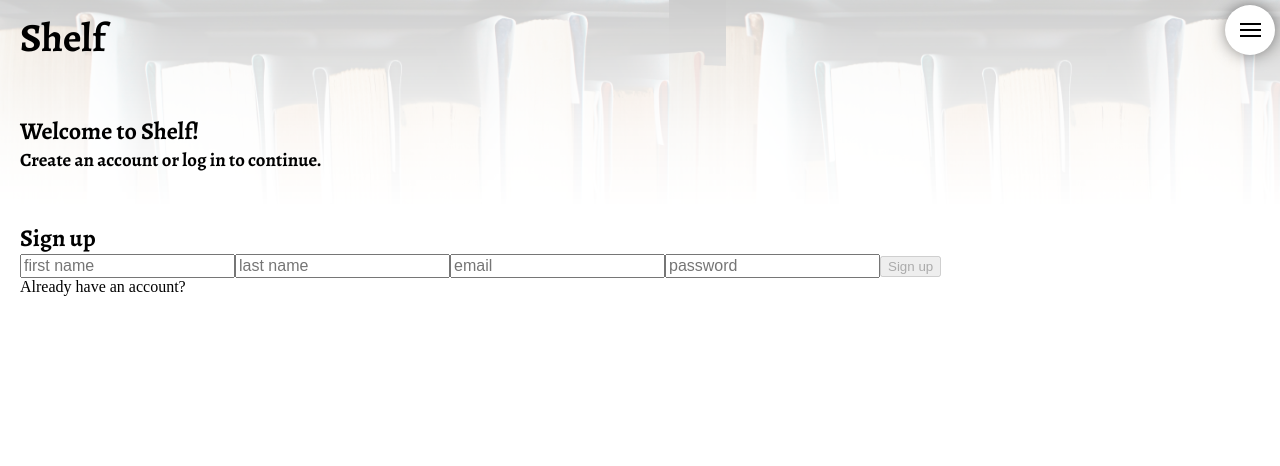
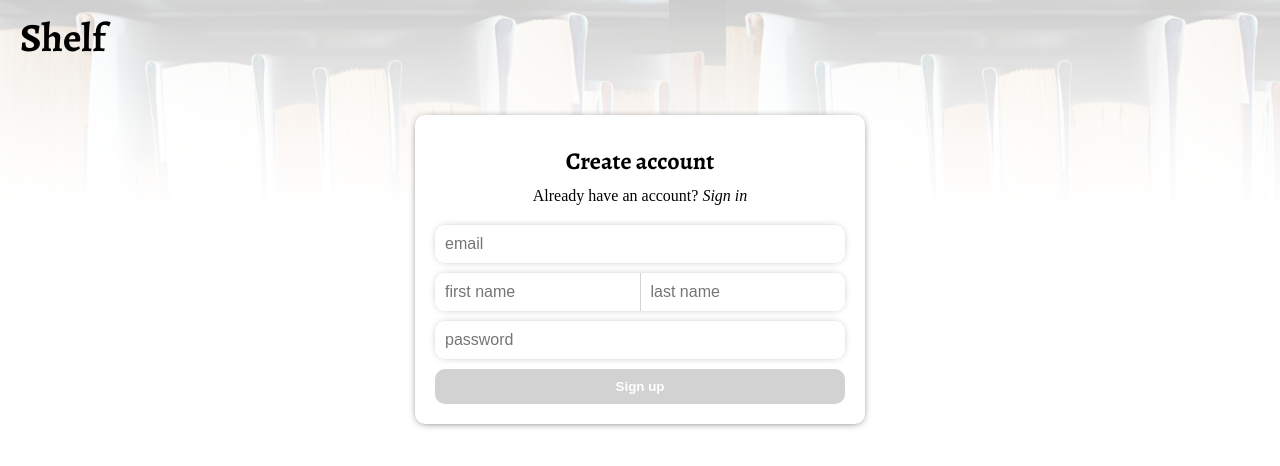
Before and after one commit to nikkistorme/shelf, a Vue app: page /login in a window 1280 px wide. Shown: the top 466 px of the page. Built offline with nearby package versions, Linux system fonts and the light colour scheme; no server answers; what vue-resource would draw is missing.

Commit message:
WIP new login/signup form

```diff
--- a/src/components/Header.vue
+++ b/src/components/Header.vue
@@ -1,7 +1,11 @@
 <template>
   <header>
-    <h1>Shelf</h1>
-    <div class="hamburger-circle" :class="{ expanded: showNav }">
+    <h1 @click="test">Shelf</h1>
+    <div
+      class="hamburger-circle"
+      :class="{ expanded: showNav }"
+      v-if="userProfile.name"
+    >
       <div class="hamburger" @click="changeNav">
         <div></div>
         <div></div>
@@ -31,15 +35,18 @@ import { mapMutations } from "vuex";
 
 export default {
   computed: {
-    ...mapGetters(["showNav"])
+    ...mapGetters(["showNav", "userProfile"])
   },
   methods: {
     ...mapMutations(["changeNav"]),
     openNav() {
       this.$store.commit("changeNav");
+    },
+    test() {
+      console.log(this.userProfile);
     }
   }
-}
+};
 </script>
 
 <style lang="scss">
--- a/src/components/Login.vue
+++ b/src/components/Login.vue
@@ -1,23 +1,22 @@
 <template>
   <section class="section-with-margin">
-    <div class="header">
-      <h2>Welcome to Shelf!</h2>
-      <h3>Create an account or log in to continue.</h3>
-    </div>
-    <form class="login" v-on:submit.prevent="login" v-if="showLoginForm">
-      <h2>Login</h2>
-      <input type="email" placeholder="email" v-model="loginForm.email" />
+    <div class="account_card">
+      <h2>{{ !showLoginForm ? "Create account" : "Sign in" }}</h2>
+      <p>
+        <span v-if="!showLoginForm">Already have an account?</span>
+        <i @click="showLoginForm = !showLoginForm">
+          {{ showLoginForm ? "Create account" : "Sign in" }}
+        </i>
+      </p>
+      <form class="account_form" v-on:submit.prevent="submitForm">
+        <div class="signup" v-if="!showLoginForm">
           <input
-        type="password"
-        placeholder="password"
-        v-model="loginForm.password"
+            class="input"
+            type="email"
+            placeholder="email"
+            v-model="signupForm.email"
           />
-      <button type="submit" :disabled="!loginForm.email || !loginForm.password">
-        Login
-      </button>
-    </form>
-    <form class="sign-up" v-on:submit.prevent="signUp" v-else>
-      <h2>Sign up</h2>
+          <div class="compound_input">
             <input
               type="text"
               placeholder="first name"
@@ -28,8 +27,9 @@
               placeholder="last name"
               v-model="signupForm.lastName"
             />
-      <input type="email" placeholder="email" v-model="signupForm.email" />
+          </div>
           <input
+            class="input"
             type="password"
             placeholder="password"
             v-model="signupForm.password"
@@ -46,17 +46,33 @@
               !signupForm.lastName">
             Sign up
           </button>
+        </div>
+        <div class="login" v-if="showLoginForm">
+          <input
+            class="input"
+            type="email"
+            placeholder="email"
+            v-model="loginForm.email"
+          />
+          <input
+            class="input"
+            type="password"
+            placeholder="password"
+            v-model="loginForm.password"
+          />
+          <button
+            type="submit"
+            :disabled="!loginForm.email || !loginForm.password"
+          >
+            Login
+          </button>
+        </div>
       </form>
-    <a @click="showLoginForm = !showLoginForm">{{
-      showLoginForm ? "Create account" : "Already have an account?"
-    }}</a>
+    </div>
   </section>
 </template>
 
 <script>
-// import { mapGetters } from "vuex";
-
-// add more to this page
 export default {
   data() {
     return {
@@ -74,7 +90,17 @@ export default {
     };
   },
   methods: {
-    signUp() {
+    submitForm() {
+      if (this.showLoginForm) {
+        const user = {
+          email: this.loginForm.email,
+          password: this.loginForm.password
+        };
+        console.log("user", user);
+        this.$store.dispatch("signInAction", user).then(() => {
+          this.$router.push("./read");
+        });
+      } else {
         const user = {
           name: `${this.signupForm.firstName} ${this.signupForm.lastName}`,
           email: this.signupForm.email,
@@ -83,22 +109,76 @@ export default {
         this.$store.dispatch("signUpAction", user).then(() => {
           this.$router.push("./read");
         });
-    },
-    login() {
-      const user = {
-        email: this.loginForm.email,
-        password: this.loginForm.password
-      };
-      this.$store.dispatch("signInAction", user).then(() => {
-        this.$router.push("./read");
-      });
+      }
     }
   }
 };
 </script>
 
 <style lang="scss">
-.header {
-  margin-bottom: 50px;
+.account_card {
+  align-self: center;
+  display: flex;
+  flex-direction: column;
+  align-items: center;
+  max-width: 450px;
+  padding: 2rem;
+  border-radius: 10px;
+  background-color: white;
+  box-shadow: black 0px 1px 10px -4px;
+  > * {
+    margin-top: 1rem;
+  }
+}
+.account_form {
+  width: 100%;
+  .signup,
+  .login {
+    display: flex;
+    flex-direction: column;
+  }
+  button {
+    padding: 1rem;
+    border: none;
+    border-radius: 10px;
+    margin-top: 1rem;
+    font-weight: bold;
+    color: white;
+    background-color: #000;
+    outline: 0;
+    cursor: pointer;
+    &:disabled {
+      background-color: #d2d2d2;
+      pointer-events: none;
+    }
+  }
+}
+.input {
+  padding: 1rem;
+  border: none;
+  border-radius: 10px;
+  margin-top: 1rem;
+  outline: none;
+  box-shadow: grey 0px 0px 10px -4px;
+}
+.compound_input {
+  margin-top: 1rem;
+  display: flex;
+  box-shadow: grey 0px 0px 10px -4px;
+  border-radius: 10px;
+  overflow: hidden;
+  input {
+    flex: 1;
+    width: 50%;
+    border: none;
+    outline: none;
+    padding: 1rem;
+    &:nth-child(n + 2) {
+      border-left: 1px #d2d2d2 solid;
+    }
+    &:input:placeholder-shown {
+      background-color: grey;
+    }
+  }
 }
 </style>
--- /dev/null
+++ b/src/old-App.vue
@@ -0,0 +1,159 @@
+<template>
+  <div class="nav-and-main-container">
+    <!-- <Nav /> -->
+    <img
+      src="./assets/shelf-header-1.png"
+      alt="row of books"
+      class="background-image"
+    />
+    <div :class="[{ nav_open: showNav }]" class="main-container">
+      <router-view />
+    </div>
+  </div>
+</template>
+
+<script>
+import { mapGetters } from "vuex";
+// import Nav from "./components/Nav.vue";
+
+const getTodayISO = () => {
+  let today = new Date();
+  today.setHours(0, 0, 0, 0);
+  const y = today.getFullYear();
+  const m = today.getMonth() + 1;
+  const d = today.getDate();
+  today = `${y}-${m <= 9 ? "0" + m : m}-${d <= 9 ? "0" + d : d}`;
+  return today;
+};
+
+export default {
+  // components: {
+  //   Nav
+  // },
+  computed: {
+    ...mapGetters(["userProfile", "showNav"])
+  },
+  watch: {
+    userProfile: function(newUser) {
+      const userClone = JSON.stringify(newUser);
+      let userShelves = this.userProfile.shelves;
+      for (let i = 0; i < userShelves.length; i++) {
+        for (let j = 0; j < userShelves[i].volumes.length; j++) {
+          // eslint-disable-next-line prettier/prettier
+          let lastUpdatedGoalProgress = userShelves[i].volumes[j].goalToday;
+          let todayDate = getTodayISO();
+          console.log("todayDate", todayDate);
+          if (lastUpdatedGoalProgress.date !== todayDate) {
+            console.log("goalToday is different from todayDate");
+            userShelves[i].volumes[j].goalToday.date = todayDate;
+            // eslint-disable-next-line prettier/prettier
+            userShelves[i].volumes[j].goalToday.page = userShelves[i].volumes[j].currentPage;
+            console.log(
+              `updated goalToday.date for ${userShelves[i].volumes[j].name}`
+            );
+          } else if (
+            lastUpdatedGoalProgress.page > userShelves[i].volumes[j].currentPage
+          ) {
+            // eslint-disable-next-line prettier/prettier
+            userShelves[i].volumes[j].goalToday.page = userShelves[i].volumes[j].currentPage;
+            console.log(
+              `updated goalToday.page for ${this.userProfile.shelves[i].volumes[j].name}`
+            );
+          }
+        }
+      }
+      console.log("update shelf info?", userClone !== JSON.stringify(newUser));
+      if (userClone !== JSON.stringify(newUser)) {
+        this.$store.dispatch("updateShelves");
+      }
+    }
+  }
+};
+</script>
+
+<style lang="scss">
+* {
+  box-sizing: border-box;
+}
+html {
+  height: -webkit-fill-available;
+  font-size: 10px;
+}
+body {
+  height: 100vh;
+  height: -webkit-fill-available;
+  margin: 0;
+  font-family: "Cabin", sans-serif;
+  font-size: 1.6rem;
+  background: #fff;
+  overflow: hidden;
+}
+h1,
+h2,
+h3,
+h4 {
+  font-family: "Roboto", sans-serif;
+  margin: 0;
+}
+input {
+  font-size: 16px;
+}
+p {
+  margin: 0;
+}
+/* .nav-and-main-container {
+  display: flex;
+  flex-direction: column;
+  height: 100%;
+  @media (min-width: 768px) {
+    display: block;
+  }
+  .nav-container {
+    order: 2;
+  }
+} */
+.background-image {
+  position: absolute;
+}
+.main-container {
+  position: relative;
+  z-index: 1;
+  transition: margin-left 0.5s;
+  height: 91vh;
+  height: -webkit-calc(100vh - 50px);
+  height: -moz-calc(100vh - 50px);
+  height: calc(100vh - 50px);
+  margin-bottom: 50px;
+  /* flex: 1; */
+  overflow: hidden;
+  @media (min-width: 768px) {
+    margin-left: 50px;
+    height: 100vh;
+  }
+  .section-with-margin {
+    height: 100%;
+    padding: 15px;
+    overflow: auto;
+    @media (min-width: 768px) {
+      padding: 50px;
+    }
+  }
+}
+.nav_open {
+  margin-left: 250px;
+}
+.arrow.left {
+  border: solid black;
+  border-width: 0 3px 3px 0;
+  display: inline-block;
+  padding: 3px;
+  transform: rotate(135deg);
+  -webkit-transform: rotate(135deg);
+  padding: 10px;
+}
+nav {
+  display: flex;
+  justify-content: flex-end;
+  padding: 20px;
+}
+</style>
```
Lines whose indentation alone changed are shown as unchanged.
